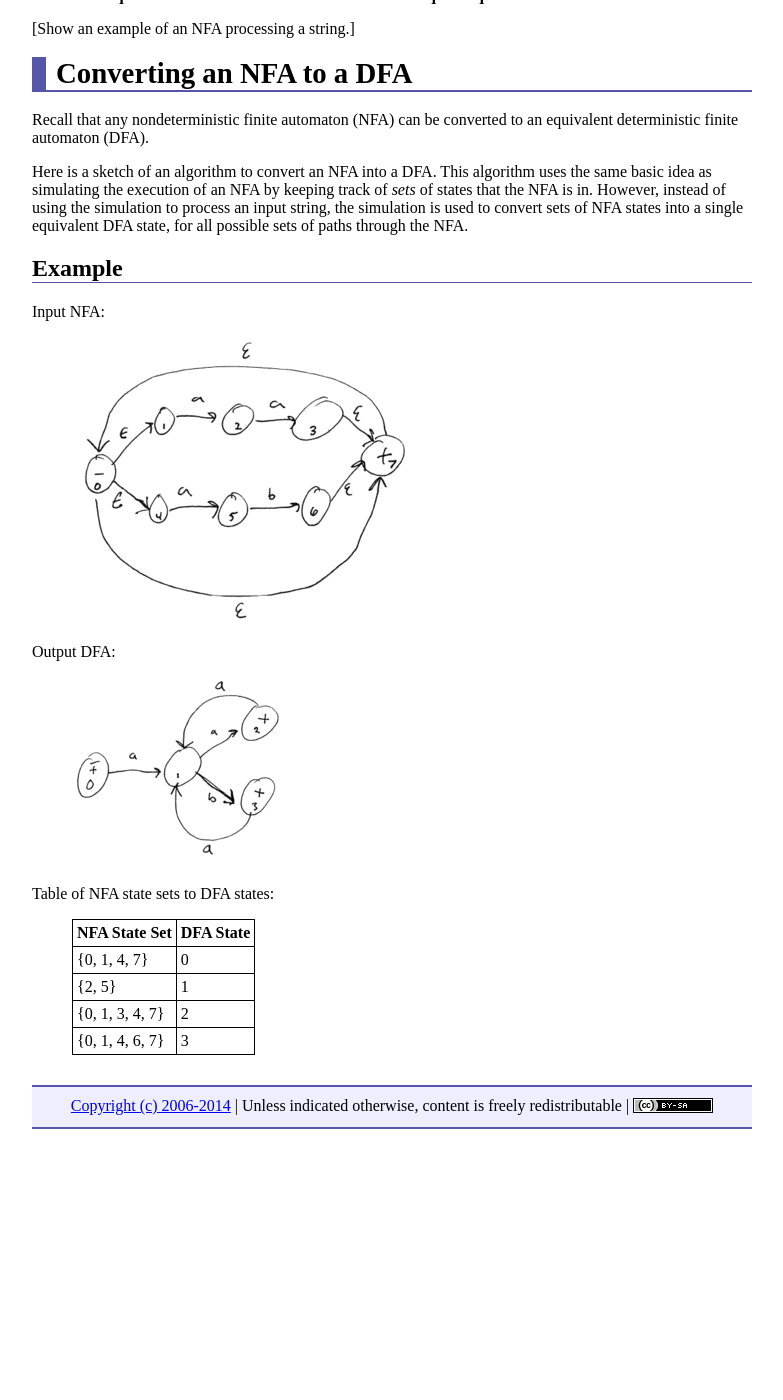
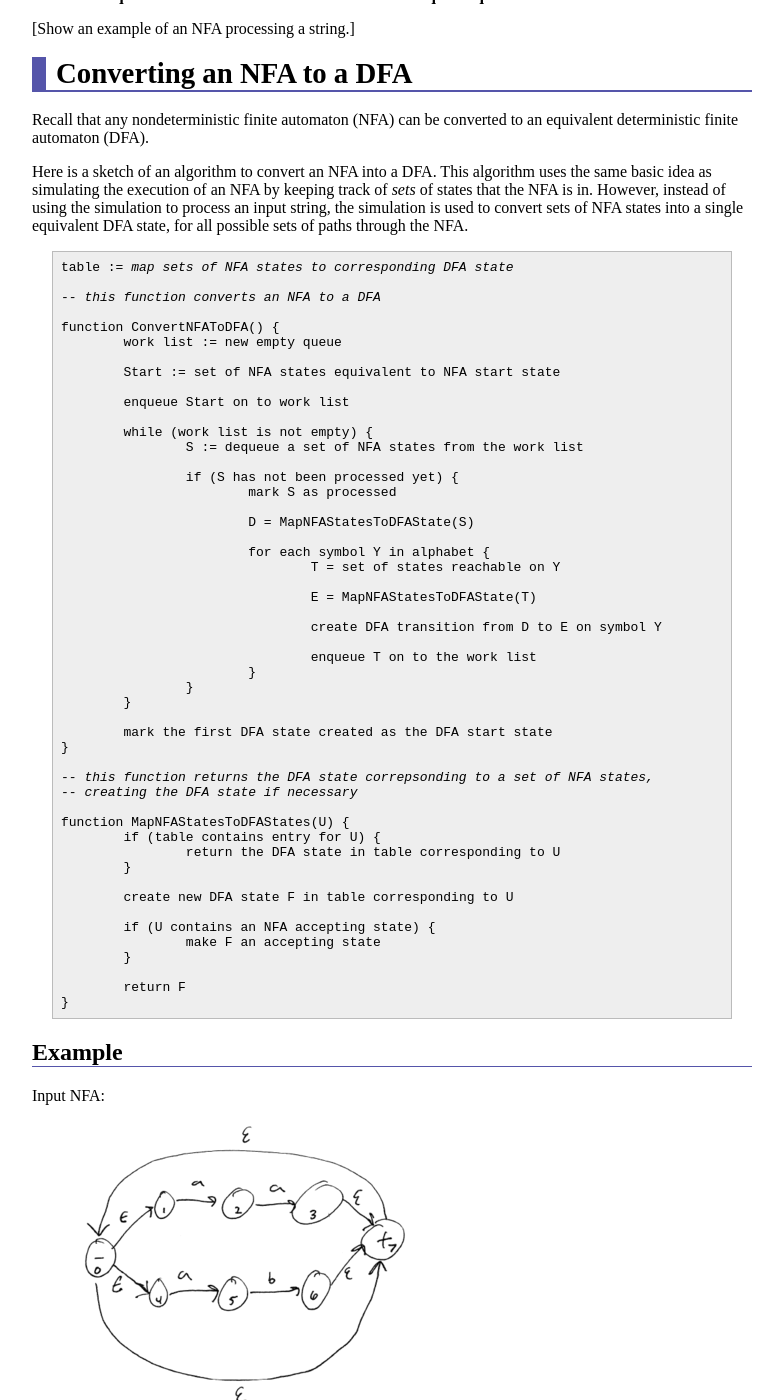
Before and after one commit to ycpcs/cs340-fall2014, a Jekyll site: the page built from lectures/lecture03.md, in a window 1280 px wide and 1400 px high, scrolled down 1673 px. Shown: the whole window, without its empty margins (248-1031 px from the left). Built offline with Jekyll 4.4.1, drawn with Linux system fonts in a browser that asks for light colours; nearby versions of some CDN libraries; Markdown is read by kramdown in place of the engine named in the settings; before the commit the page ends 2812 px from its top, so only the background shows below that.

Commit message:
NFA -> DFA algorithm

```diff
--- a/lectures/lecture03.md
+++ b/lectures/lecture03.md
@@ -56,6 +56,59 @@ Recall that any nondeterministic finite automaton (NFA) can be converted to an e
 
 Here is a sketch of an algorithm to convert an NFA into a DFA. This algorithm uses the same basic idea as simulating the execution of an NFA by keeping track of *sets* of states that the NFA is in. However, instead of using the simulation to process an input string, the simulation is used to convert sets of NFA states into a single equivalent DFA state, for all possible sets of paths through the NFA.
 
+<pre>
+table := <i>map sets of NFA states to corresponding DFA state</i>
+
+<i>-- this function converts an NFA to a DFA</i>
+
+function ConvertNFAToDFA() {
+	work list := new empty queue
+
+	Start := set of NFA states equivalent to NFA start state
+
+	enqueue Start on to work list
+
+	while (work list is not empty) {
+		S := dequeue a set of NFA states from the work list
+
+		if (S has not been processed yet) {
+			mark S as processed
+
+			D = MapNFAStatesToDFAState(S)
+
+			for each symbol Y in alphabet {
+				T = set of states reachable on Y
+
+				E = MapNFAStatesToDFAState(T)
+
+				create DFA transition from D to E on symbol Y
+
+				enqueue T on to the work list
+			}
+		}
+	}
+
+	mark the first DFA state created as the DFA start state
+}
+
+<i>-- this function returns the DFA state correpsonding to a set of NFA states,</i>
+<i>-- creating the DFA state if necessary</i>
+
+function MapNFAStatesToDFAStates(U) {
+	if (table contains entry for U) {
+		return the DFA state in table corresponding to U
+	}
+
+	create new DFA state F in table corresponding to U
+
+	if (U contains an NFA accepting state) {
+		make F an accepting state
+	}
+
+	return F
+}
+</pre>
+
 Example
 -------
 
```
